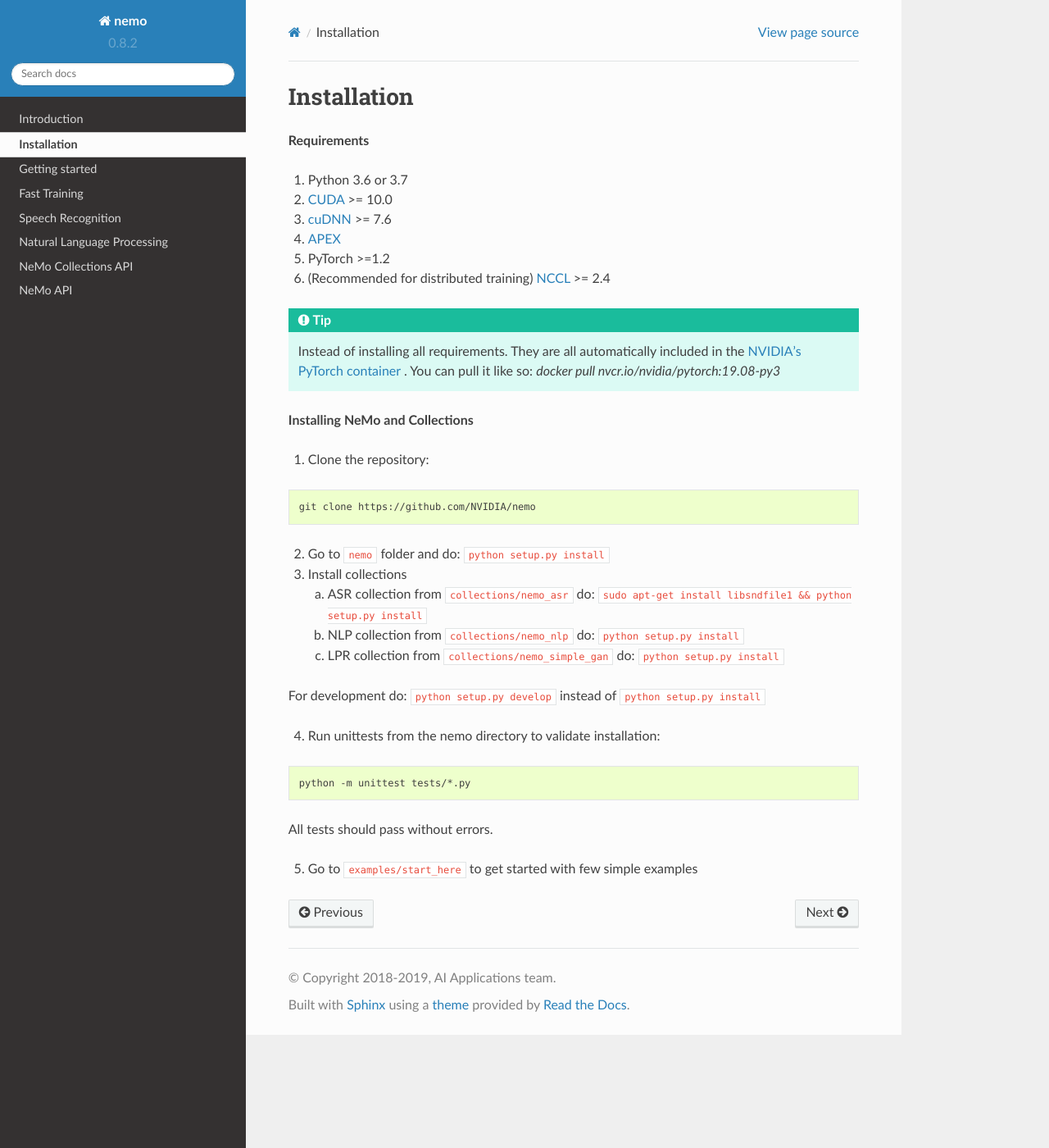
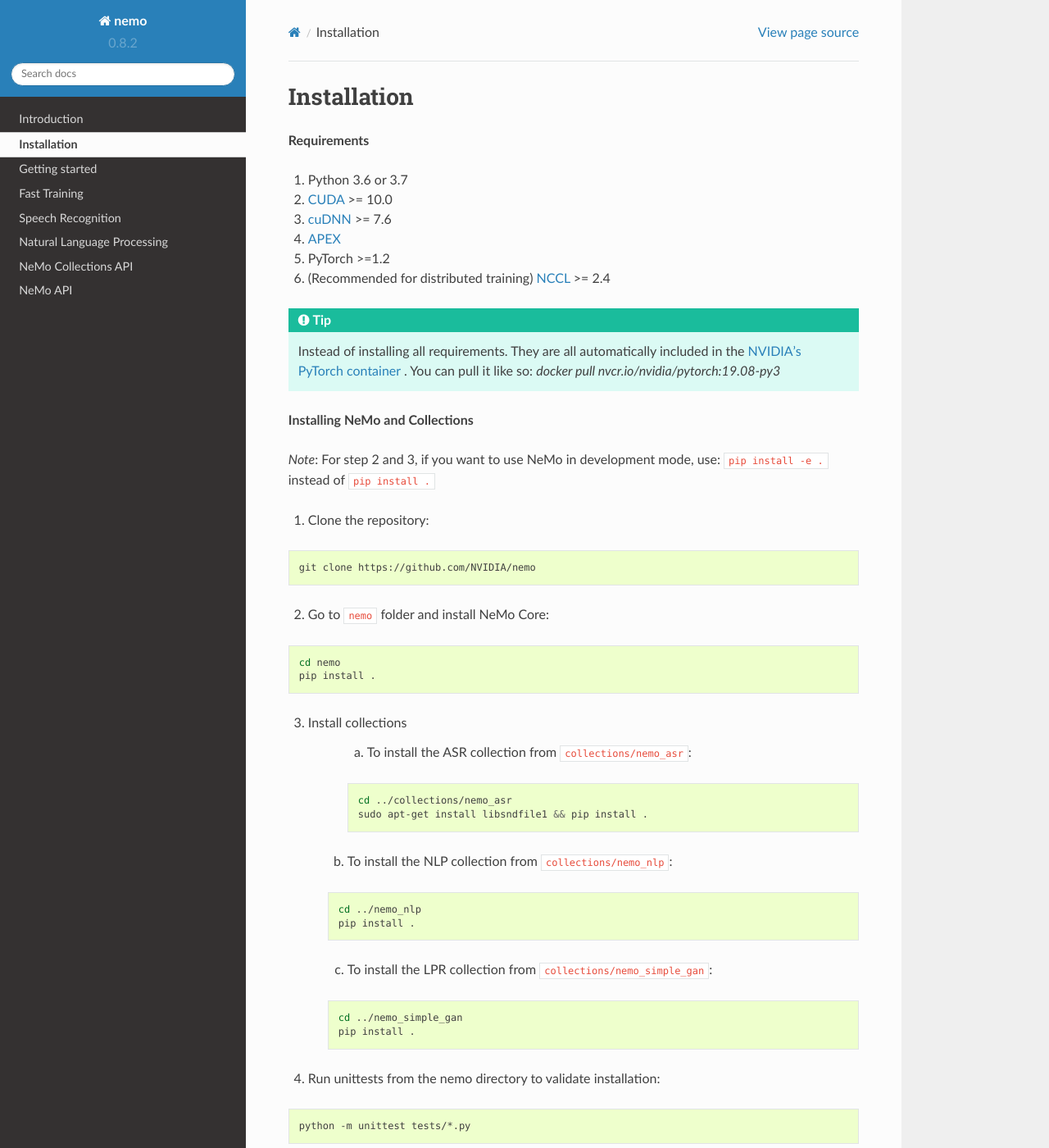
Before and after one commit to backend-engineer1/NEMO, a Sphinx documentation site: the page built from docs/sources/source/installation.rst, in a window 1280 px wide and 1400 px high. Shown: the whole window at 82% size. Built offline with Sphinx 7.4.7 and the Read the Docs theme 2.0.0, drawn with Linux system fonts in a browser that asks for light colours.

Commit message:
fixing install instruction to pip install
Signed-off-by: Chip Nguyen <huyenntkvn@gmail.com>

```diff
--- a/docs/sources/source/installation.rst
+++ b/docs/sources/source/installation.rst
@@ -18,21 +18,45 @@
 
 **Installing NeMo and Collections**
 
+*Note*: For step 2 and 3, if you want to use NeMo in development mode, use: ``pip install -e .`` instead of ``pip install .``
+
 1) Clone the repository:
 
 .. code-block:: bash
 
     git clone https://github.com/NVIDIA/nemo
 
-2) Go to ``nemo`` folder and do: ``python setup.py install``
+2) Go to ``nemo`` folder and install NeMo Core:
+
+.. code-block:: bash
+
+    cd nemo
+    pip install .
 
 3) Install collections
 
-   a) ASR collection from ``collections/nemo_asr`` do: ``sudo apt-get install libsndfile1 && python setup.py install``
-   b) NLP collection from ``collections/nemo_nlp`` do: ``python setup.py install``
-   c) LPR collection from ``collections/nemo_simple_gan`` do: ``python setup.py install``
+	a) To install the ASR collection from ``collections/nemo_asr``:
 
-For development do: ``python setup.py develop`` instead of ``python setup.py install``
+   	.. code-block:: bash
+
+   		cd ../collections/nemo_asr
+   		sudo apt-get install libsndfile1 && pip install .
+
+
+    b) To install the NLP collection from ``collections/nemo_nlp``:
+
+    .. code-block:: bash
+
+   		cd ../nemo_nlp
+   		pip install .
+
+    c) To install the LPR collection from ``collections/nemo_simple_gan``:
+
+    .. code-block:: bash
+
+   		cd ../nemo_simple_gan
+   		pip install .
+
 
 4) Run unittests from the nemo directory to validate installation:
 
```
Also changed, not shown: 1 other file.
